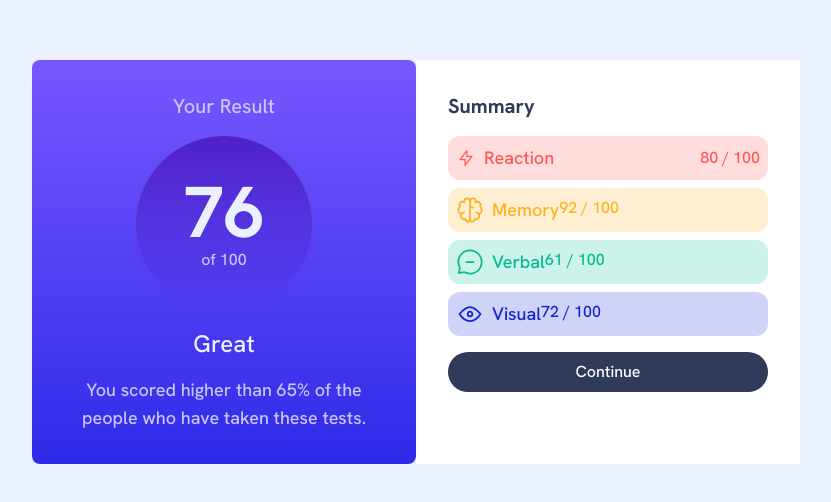
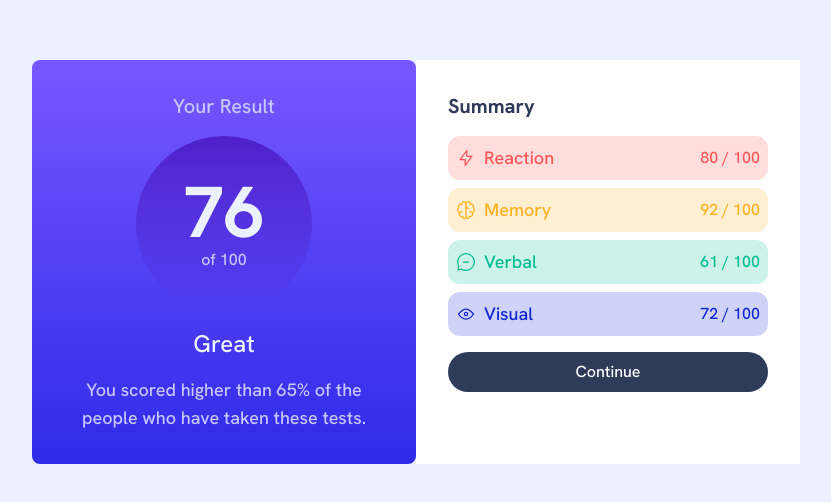
Before and after one commit to lilKriT/FEM-Results-Summary-Component, a React (Vite) app: page / in a window 1280 px wide. Shown: the part 138-640 px from the top of the page, without its empty margins (224-1055 px from the left). Built offline with nearby package versions, Linux system fonts and the light colour scheme.

Commit message:
More styling.

```diff
--- a/src/Summary.tsx
+++ b/src/Summary.tsx
@@ -35,21 +35,21 @@ const Summary = () => {
             <span className="flex justify-center items-center">80 / 100</span>
           </div>
 
-          <div className="flex gap-2 bg-orangeYellow/20 text-orangeYellow p-2 rounded-xl">
+          <div className="flex gap-2 bg-orangeYellow/20 text-orangeYellow p-2 rounded-xl  justify-between items-center">
             <span className="flex flex-row gap-2">
               <img src={Memory} alt="" /> <p>Memory</p>
             </span>{" "}
             92 / 100
           </div>
 
-          <div className="flex gap-2 bg-greenTeal/20 text-greenTeal p-2 rounded-xl">
+          <div className="flex gap-2 bg-greenTeal/20 text-greenTeal p-2 rounded-xl  justify-between items-center">
             <span className="flex flex-row gap-2">
               <img src={Verbal} alt="" /> <p>Verbal</p>
             </span>{" "}
             61 / 100
           </div>
 
-          <div className="flex gap-2 bg-cobaltBlue/20 text-cobaltBlue p-2 rounded-xl">
+          <div className="flex gap-2 bg-cobaltBlue/20 text-cobaltBlue p-2 rounded-xl  justify-between items-center">
             <span className="flex flex-row gap-2">
               <img src={Visual} alt="" /> <p>Visual</p>
             </span>{" "}
```
